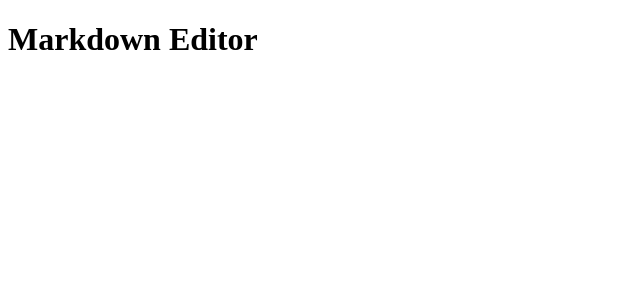
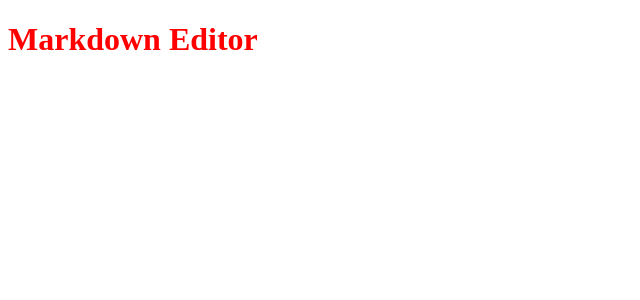
Before and after one commit to stst5821/markdown_editor, a React app: page / in a window 1280 px wide. Shown: the top 300 px of the page, without its empty margins (0-640 px from the left). Built offline with nearby package versions, Linux system fonts and the light colour scheme.

Commit message:
styled-components導入

```diff
--- a/src/index.tsx
+++ b/src/index.tsx
@@ -1,6 +1,14 @@
 import * as React from "react";
 import { render } from "react-dom";
+import styled from "styled-components";
 
-const Main = <h1>Markdown Editor</h1>;
+// style
 
+const Header = styled.h1`
+  color: red;
+`;
+
+const Main = <Header>Markdown Editor</Header>;
+
+// Mainをindex.htmlのid=appの部分に表示する。
 render(Main, document.getElementById("app"));
--- a/webpack.config.js
+++ b/webpack.config.js
@@ -20,8 +20,8 @@ module.exports = {
     publicPath: "dist/",
   },
   devServer: {
-    publicPath: "/dist/",
-    hot: true,
-    open: true,
+    publicPath: "/dist/", // ビルドしたファイルにアクセスするためのパス
+    hot: true, // ホットリロードを有効にする
+    open: true, // 起動時にブラウザで開く
   },
 };
```
Also changed, not shown: package.json (+5 -3 lines), 1 other file (tests, documents, lock files or other folders).
